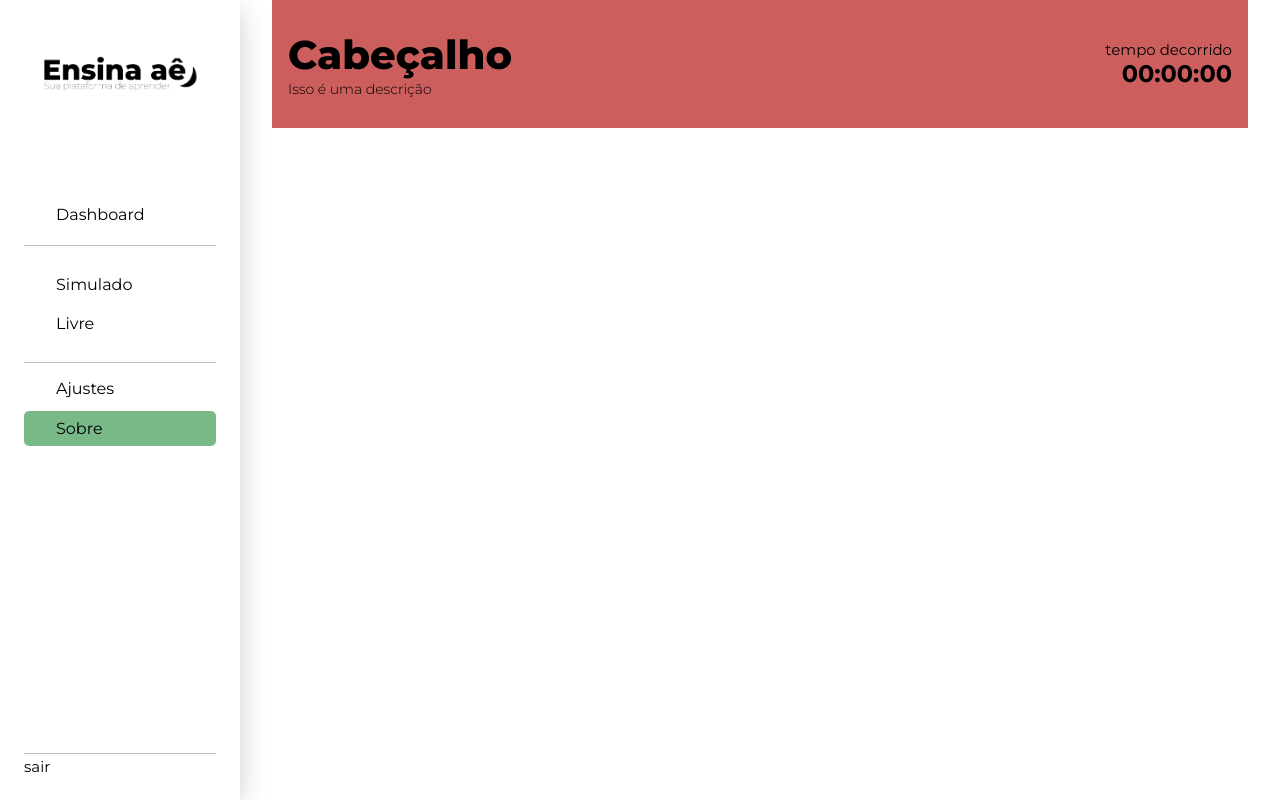
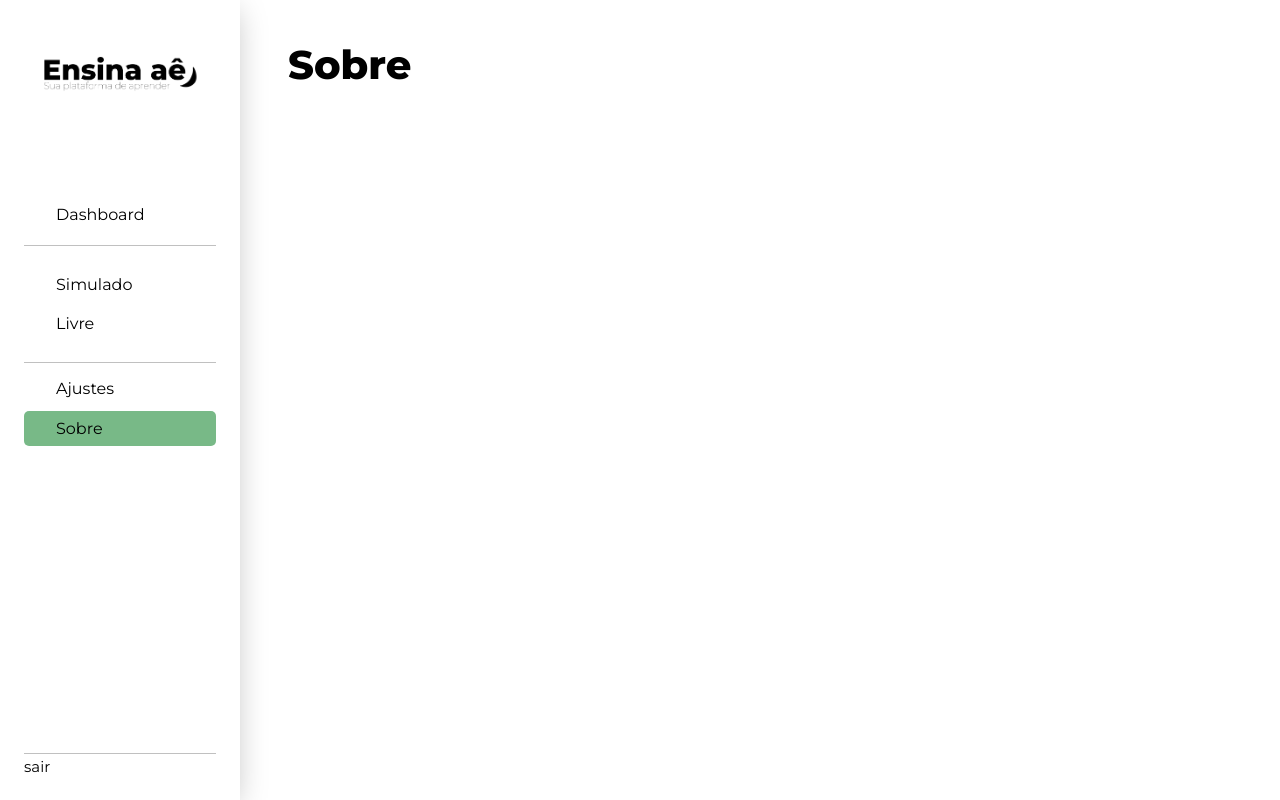
Before and after one commit to JulioJurema/EnsinaAe, a React (Vite) app: page /sobre in a window 1280 px wide. Built offline with nearby package versions, Linux system fonts and the light colour scheme.

Commit message:
Parametrização header

```diff
--- a/src/Components/Header/Header.tsx
+++ b/src/Components/Header/Header.tsx
@@ -10,13 +10,15 @@ const Header: React.FC<HeaderProps> = (props) =>{
     return (
         <header className='headerContainer'>
             <div className='titleArea'>
-                <h1>Cabeçalho</h1>
-                <span>Isso é uma descrição</span>
+                <h1>{props.titulo}</h1>
+                <span>{props.descricao}</span>
             </div>
-            <div className='clockArea'>
-                <p>tempo decorrido</p>
-                <h2>00:00:00</h2>
-            </div>
+            {
+                props.cronometro && <div className='clockArea'>
+                    <p>tempo decorrido</p>
+                    <h2>00:00:00</h2>
+                </div>
+            }
         </header>
     )
 }
--- a/src/Components/Header/style.css
+++ b/src/Components/Header/style.css
@@ -5,7 +5,6 @@
     flex-direction: row;
     align-items: center;
     justify-content: space-between;
-    background-color: #cd5e5e;
     padding: 0 1em;
 }
 
--- a/src/Pages/Sobre/index.tsx
+++ b/src/Pages/Sobre/index.tsx
@@ -4,7 +4,7 @@ import './style.css'
 const Sobre: React.FC = () =>{
     return(
         <section className="sobreContainer">
-            <Header titulo='Teste Cabeçalho' descricao='teste' cronometro={true}/>
+            <Header titulo='Sobre' descricao='' cronometro={false}/>
         </section>
     )
 }
```
